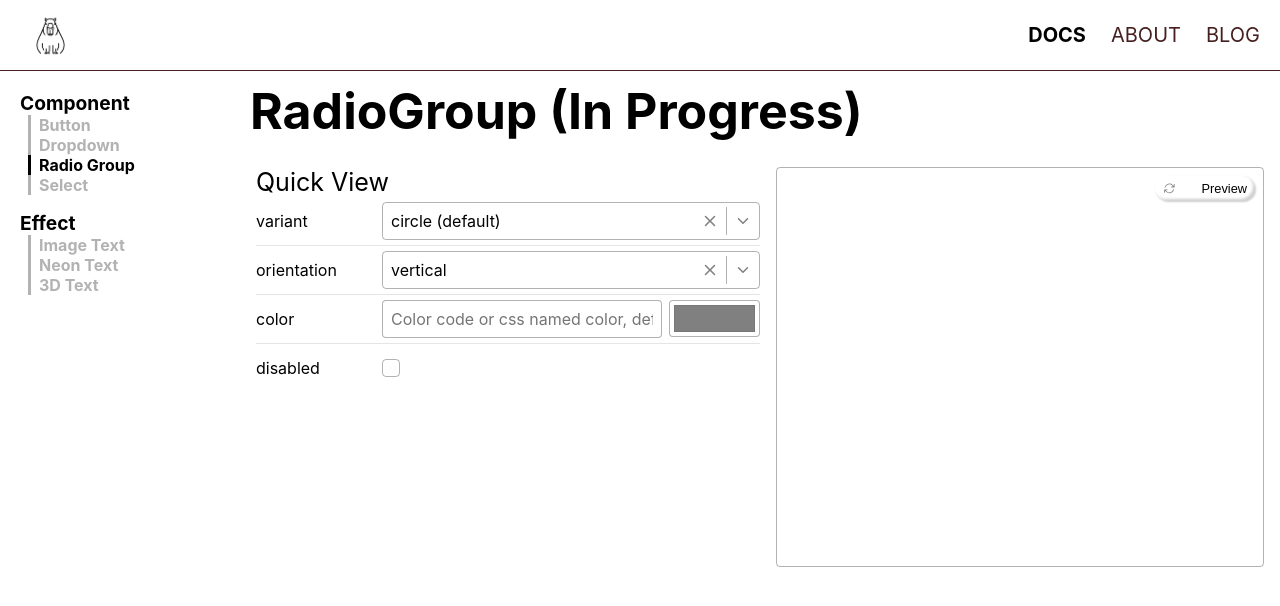
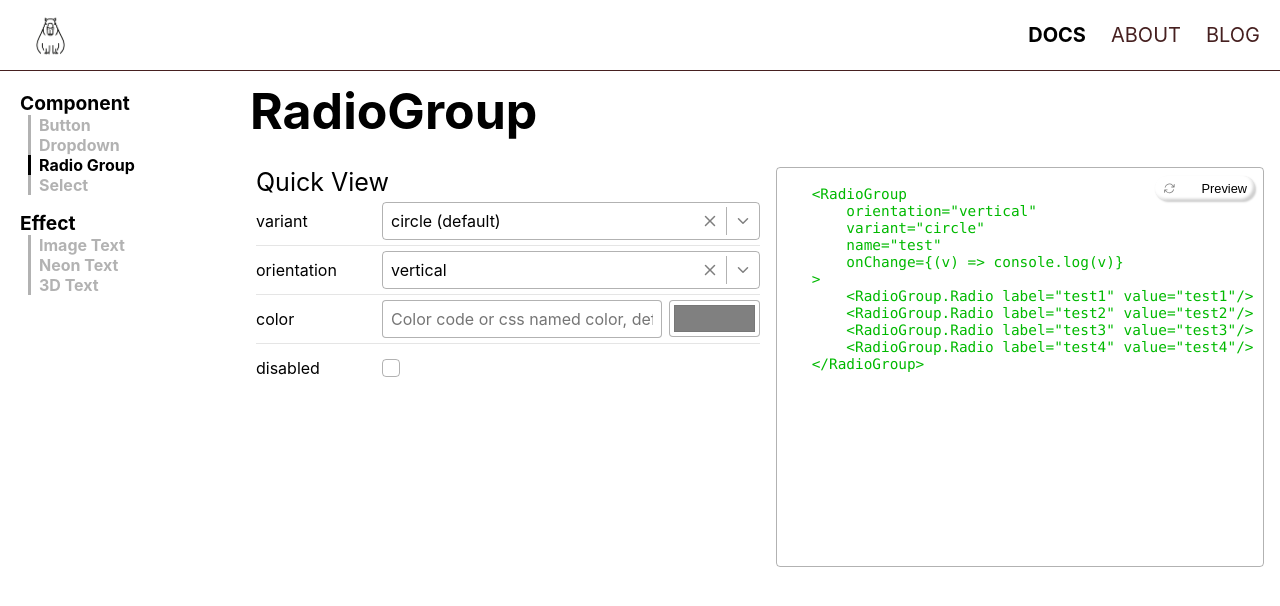
Before and after one commit to iven-yao/CapybaraUI, a React (Vite) app: page /docs/radio-group in a window 1280 px wide. Both pictures are taken after a click on the button "Code". Shown: the top 606 px of the page. Built offline with nearby package versions, Linux system fonts and the light colour scheme; a web font is replaced by a local one.

Commit message:
[#1] update radiogroup docs

```diff
--- a/src/components/Button/ButtonDocs.tsx
+++ b/src/components/Button/ButtonDocs.tsx
@@ -44,16 +44,12 @@ const ButtonDocs = () => {
                 </div>
                 <QuickViewResult>
                     <QuickViewResult.Code>
-                        <pre>
-                            <code>
 {`
     <Button${buttonPropsStr}>
         Click Me
         <HandPointUpIcon/>
     </Button>
 `}
-                            </code>
-                        </pre>
                     </QuickViewResult.Code>
                     <QuickViewResult.Preview>
                         <Button
--- a/src/components/Docs/Docs.scss
+++ b/src/components/Docs/Docs.scss
@@ -102,6 +102,7 @@
     }
 
     .code-snippet {
+      font-size: 0.9rem;
       border-radius: 0.25rem;
       // background-color: black;
       width: 100%;
--- a/src/components/Docs/QuickViewResult.tsx
+++ b/src/components/Docs/QuickViewResult.tsx
@@ -62,7 +62,9 @@ const Code = ({children}:PropsWithChildren) => {
     return (
         showCode ?
         <div className="code-snippet">
-            {children}
+            <code>
+                {children}
+            </code>
         </div>
         :
         null
--- a/src/components/RadioGroup/RadioGroupDocs.tsx
+++ b/src/components/RadioGroup/RadioGroupDocs.tsx
@@ -1,4 +1,4 @@
-import React, { useState } from "react";
+import React, { useLayoutEffect, useState } from "react";
 import QuickViewResult from "../Docs/QuickViewResult";
 import { orientation, radio_variant } from "../../types/propTypes";
 import { _orientation, _radio_variant } from "../../constants/propConstants";
@@ -10,6 +10,18 @@ const RadioGroupDocs = () => {
     const [disabled, setDisabled] = useState(false);
     const [orientation, setOrientation] = useState<orientation>("vertical");
     const [variant, setVariant] = useState<radio_variant>("circle");
+    const [propsStr, setPropsStr] = useState("");
+
+    useLayoutEffect(() => {
+        let props = '';
+        props += (color? `\n\tcolor="${color}"`:'')
+        props += (orientation? `\n\torientation="${orientation}"`:'')
+        props += (variant? `\n\tvariant="${variant}"`:'')
+        props += (disabled?"\n\tdisabled":'');
+
+        setPropsStr(props);
+
+    },[color, variant, orientation, disabled])
 
     const handleChange = (value:string) => {
         console.log(value);
@@ -17,7 +29,7 @@ const RadioGroupDocs = () => {
 
     return (
         <>
-            <div className="title">RadioGroup (In Progress)</div>
+            <div className="title">RadioGroup</div>
             <div className="interactive-section">
                 <div className="controller">
                     <div className="second-title" id="quick-view">Quick View</div>
@@ -28,7 +40,17 @@ const RadioGroupDocs = () => {
                 </div>
                 <QuickViewResult>
                     <QuickViewResult.Code>
-
+{`
+    <RadioGroup${propsStr}
+        name="test"
+        onChange={(v) => console.log(v)}
+    >
+        <RadioGroup.Radio label="test1" value="test1"/>
+        <RadioGroup.Radio label="test2" value="test2"/>
+        <RadioGroup.Radio label="test3" value="test3"/>
+        <RadioGroup.Radio label="test4" value="test4"/>
+    </RadioGroup>
+`}
                     </QuickViewResult.Code>
                     <QuickViewResult.Preview>
                         <RadioGroup
```
